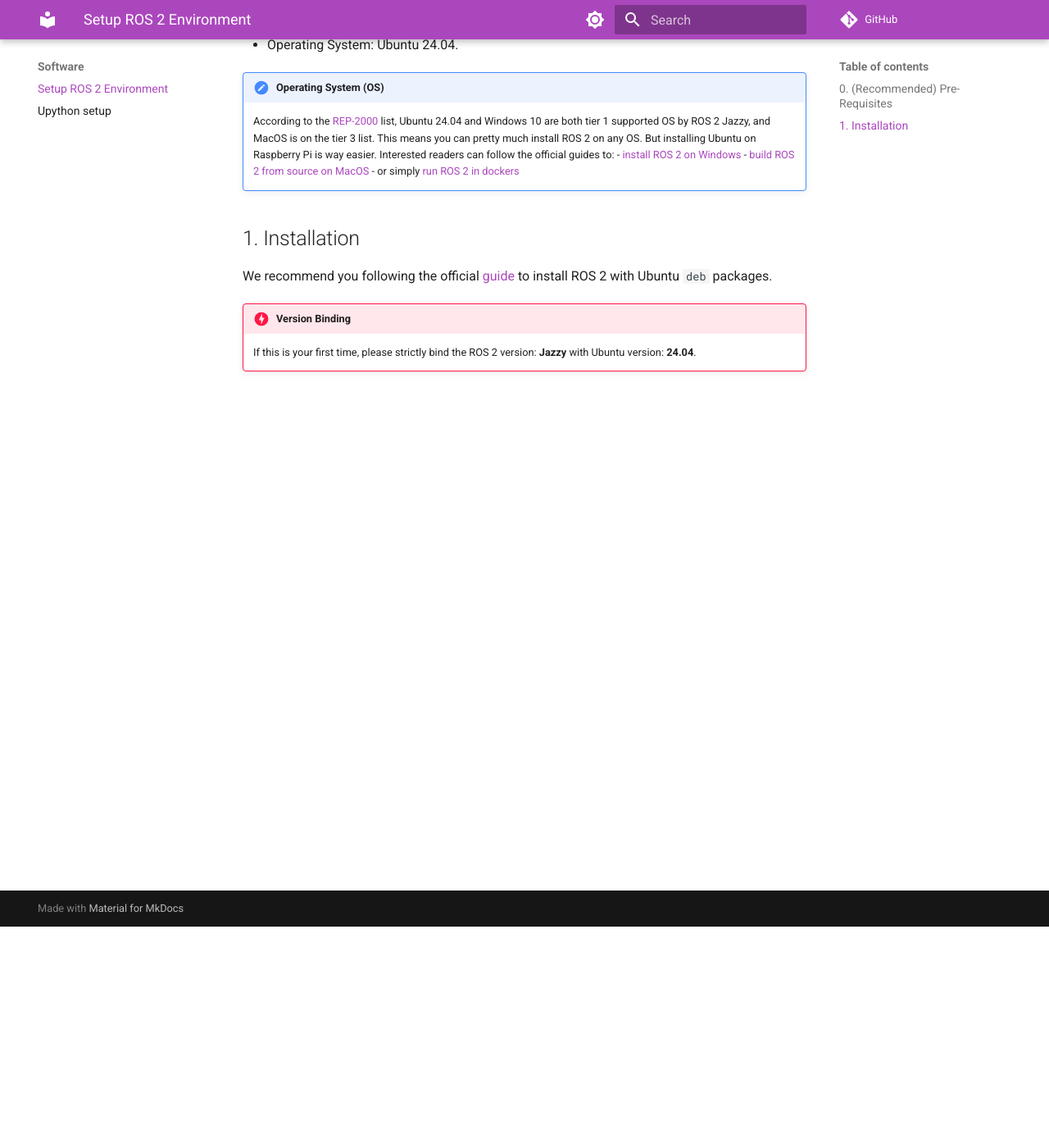
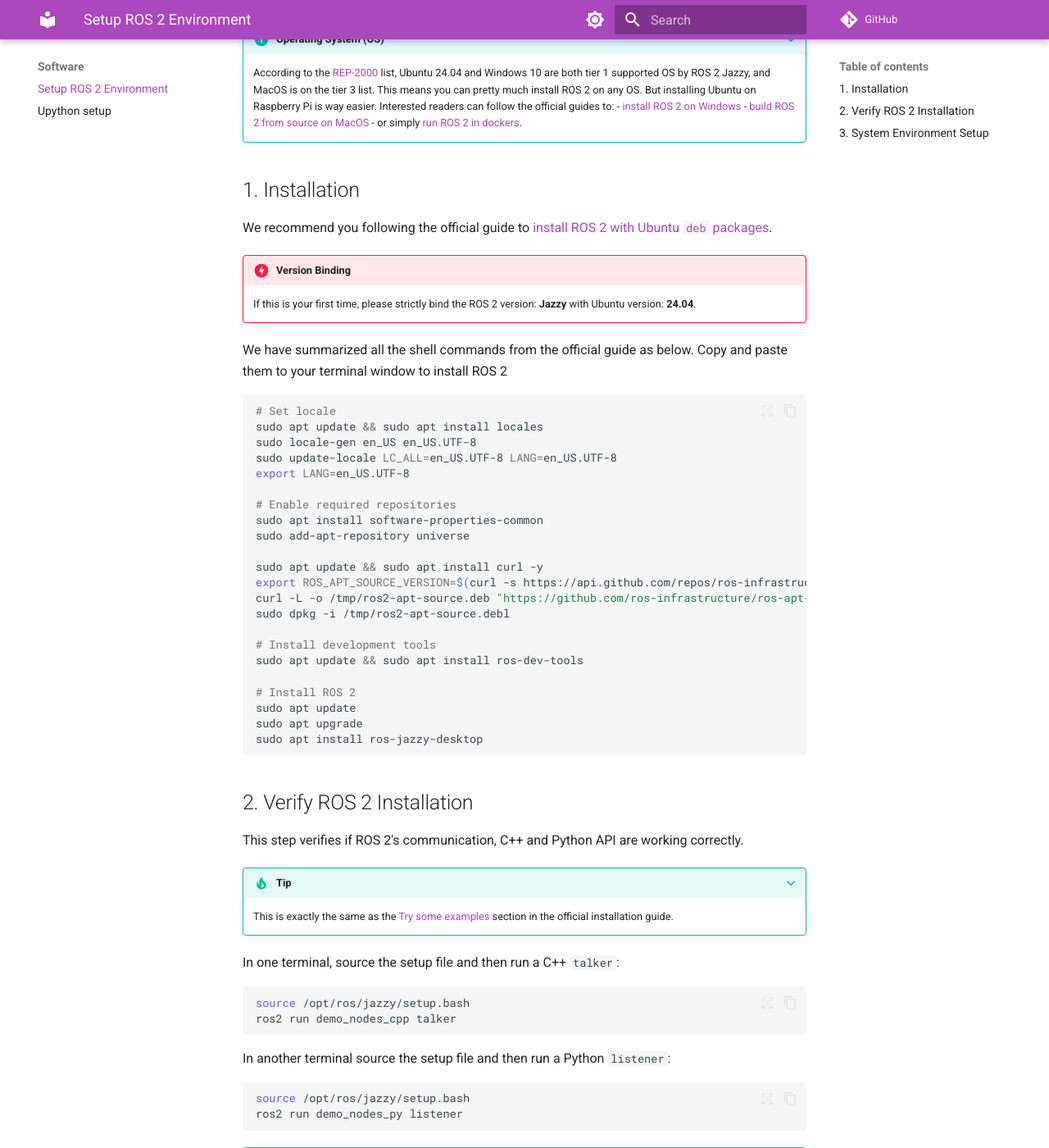
Before and after one commit to linzhangUCA/homer_docs, an MkDocs documentation site: the page built from docs/software/ros_setup.md, in a window 1280 px wide and 1400 px high, scrolled down 270 px. Shown: the whole window at 82% size. Built offline with MkDocs 1.6.1 and Material for MkDocs 9.7.7, drawn with Linux system fonts in a browser that asks for light colours; comment, search, counter and statistics services are not loaded; some of the changed text lies outside the part shown.

Commit message:
update ros installation guide

````diff
--- a/docs/software/ros_setup.md
+++ b/docs/software/ros_setup.md
@@ -1,20 +1,77 @@
 # Setup ROS 2 Environment
+We will install and set up system environment of ROS 2 on both Raspberry Pi and a host computer.
 
-## 0. (Recommended) Pre-Requisites
-- CPU: X86_64, ARM64
-- Operating System: Ubuntu 24.04.
-
-!!! note "Operating System (OS)"
+???+ info "Operating System (OS)"
     According to the [REP-2000](https://reps.openrobotics.org/rep-2000/#jazzy-jalisco-may-2024---may-2029) list, Ubuntu 24.04 and Windows 10 are both tier 1 supported OS by ROS 2 Jazzy, and MacOS is on the tier 3 list.
     This means you can pretty much install ROS 2 on any OS.
     But installing Ubuntu on Raspberry Pi is way easier.
     Interested readers can follow the official guides to:
     - [install ROS 2 on Windows](https://docs.ros.org/en/jazzy/Installation/Windows-Install-Binary.html)
     - [build ROS 2 from source on MacOS](https://docs.ros.org/en/jazzy/Installation/Alternatives/macOS-Development-Setup.html)
-    - or simply [run ROS 2 in dockers](https://docs.ros.org/en/jazzy/How-To-Guides/Run-2-nodes-in-single-or-separate-docker-containers.html)
+    - or simply [run ROS 2 in dockers](https://docs.ros.org/en/jazzy/How-To-Guides/Run-2-nodes-in-single-or-separate-docker-containers.html).
 
 ## 1. Installation
-We recommend you following the official [guide](https://docs.ros.org/en/jazzy/Installation/Ubuntu-Install-Debs.html) to install ROS 2 with Ubuntu `deb` packages.
+We recommend you following the official guide to [install ROS 2 with Ubuntu `deb` packages](https://docs.ros.org/en/jazzy/Installation/Ubuntu-Install-Debs.html).
 
 !!! danger "Version Binding"
     If this is your first time, please strictly bind the ROS 2 version: **Jazzy** with Ubuntu version: **24.04**.
+
+We have summarized all the shell commands from the official guide as below.
+Copy and paste them to your terminal window to install ROS 2
+
+``` bash
+# Set locale
+sudo apt update && sudo apt install locales
+sudo locale-gen en_US en_US.UTF-8
+sudo update-locale LC_ALL=en_US.UTF-8 LANG=en_US.UTF-8
+export LANG=en_US.UTF-8
+
+# Enable required repositories
+sudo apt install software-properties-common
+sudo add-apt-repository universe
+
+sudo apt update && sudo apt install curl -y
+export ROS_APT_SOURCE_VERSION=$(curl -s https://api.github.com/repos/ros-infrastructure/ros-apt-source/releases/latest | grep -F "tag_name" | awk -F\" '{print $4}')
+curl -L -o /tmp/ros2-apt-source.deb "https://github.com/ros-infrastructure/ros-apt-source/releases/download/${ROS_APT_SOURCE_VERSION}/ros2-apt-source_${ROS_APT_SOURCE_VERSION}.$(. /etc/os-release && echo ${UBUNTU_CODENAME:-${VERSION_CODENAME}})_all.deb"
+sudo dpkg -i /tmp/ros2-apt-source.debl
+
+# Install development tools
+sudo apt update && sudo apt install ros-dev-tools
+
+# Install ROS 2
+sudo apt update
+sudo apt upgrade
+sudo apt install ros-jazzy-desktop
+```
+
+## 2. Verify ROS 2 Installation
+This step verifies if ROS 2's communication, C++ and Python API are working correctly.
+???+ tip
+    This is exactly the same as the [Try some examples](https://docs.ros.org/en/jazzy/Installation/Ubuntu-Install-Debs.html#try-some-examples) section in the official installation guide.
+
+In one terminal, source the setup file and then run a C++ `talker`:
+```bash
+source /opt/ros/jazzy/setup.bash
+ros2 run demo_nodes_cpp talker
+```
+
+In another terminal source the setup file and then run a Python `listener`:
+```bash
+source /opt/ros/jazzy/setup.bash
+ros2 run demo_nodes_py listener
+```
+
+???+ tip
+    Hold `Ctrl` then press `c` on the keyboard will terminate the executing program.
+
+
+## 3. System Environment Setup
+You may have noticed that every time a new terminal window started, we will need to run `source /opt/ros/jazzy/setup.bash` to activate ROS 2.
+This is not very convenient.
+And there are other needs for a smoother ROS developing experience.
+
+1. Activate ROS 2 automatically.
+2. Enable message paths between machines
+3. Start a dedicated workspace
+4. Switch to a navigation friendly data distribution system (DDS).
+5. Automatic complete `colcon` command.
--- a/mkdocs.yml
+++ b/mkdocs.yml
@@ -24,6 +24,7 @@
     - navigation.tabs        # Top navigation bar
     - navigation.sections    # Sidebar grouping
     - content.code.copy      # Copy button on code blocks
+    - content.code.select
     - content.tooltips
     - navigation.top         # "Back to top" button
 
@@ -41,8 +42,11 @@
           format: !!python/name:pymdownx.superfences.fence_code_format
   - pymdownx.highlight:       # Code highlighting
       anchor_linenums: true
+      line_spans: __span
+      pygments_lang_class: true
   - pymdownx.inlinehilite
   - pymdownx.snippets
+  - pymdownx.superfences
   - pymdownx.emoji:           # Icons like :smile:
       emoji_index: !!python/name:materialx.emoji.twemoji
       emoji_generator: !!python/name:materialx.emoji.to_svg
````
